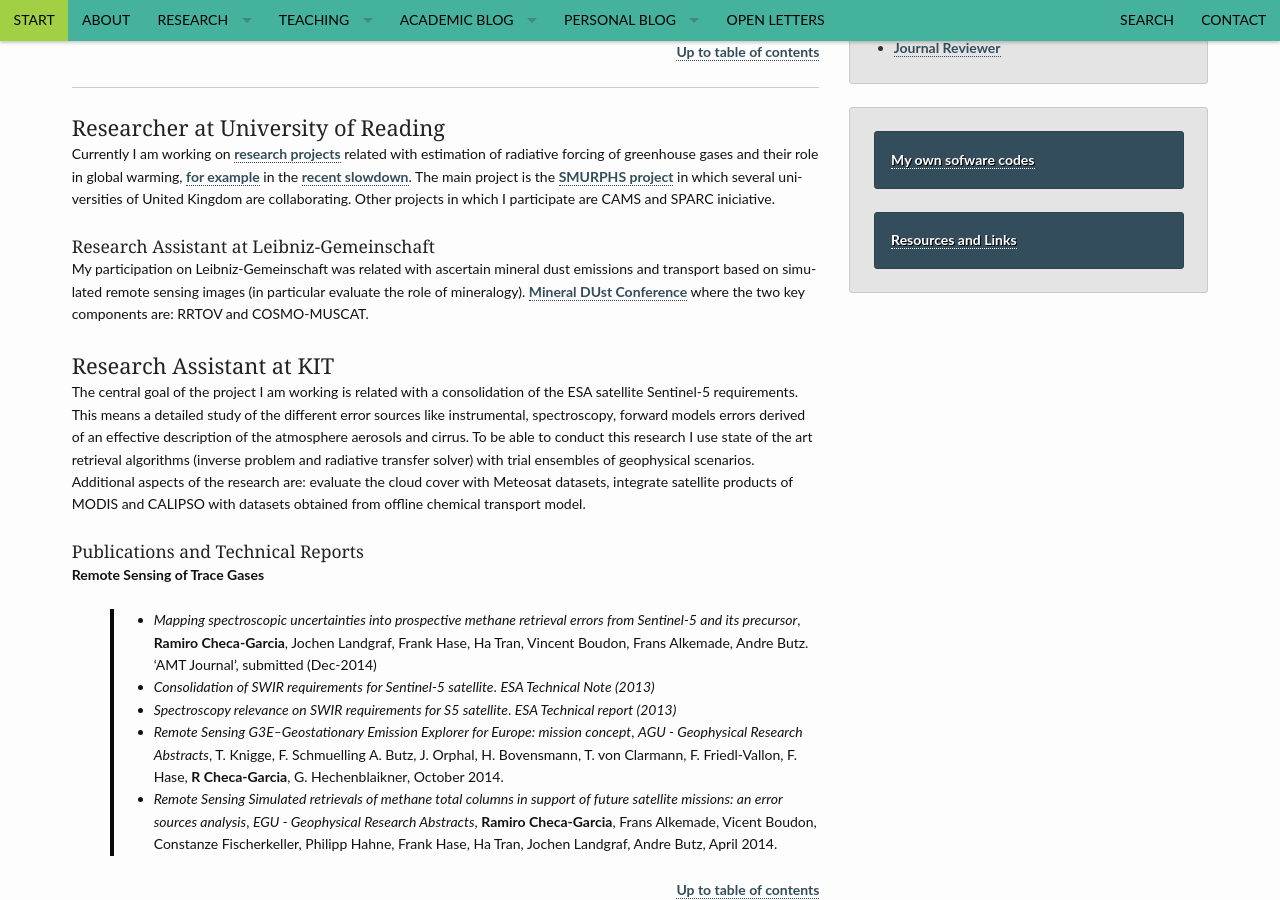
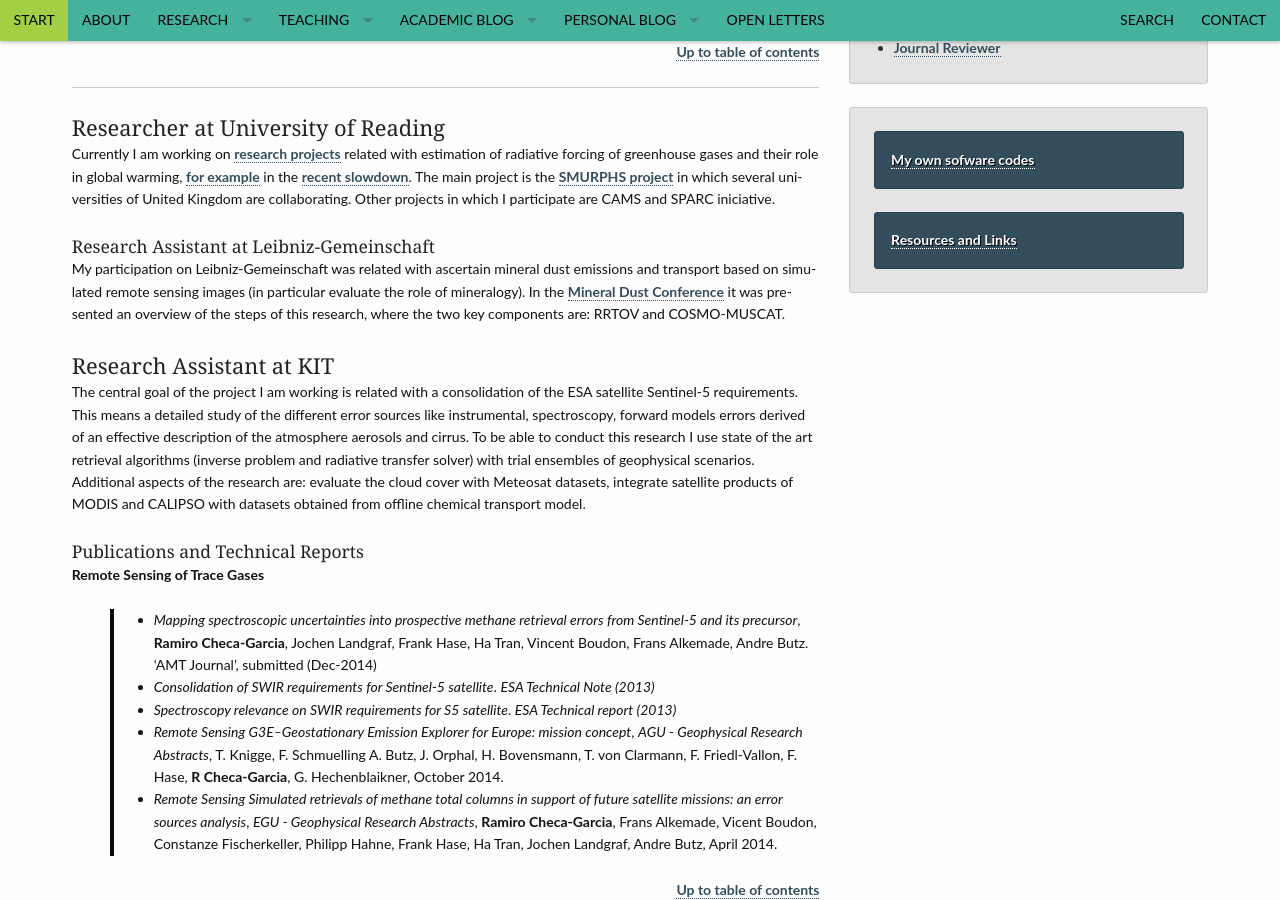
Before and after one commit to RCHG/rchg.github.io, a Jekyll site: the page built from pages/research_overview.md, in a window 1280 px wide and 900 px high, scrolled down 599 px. Built offline with Jekyll 4.4.1, drawn with Linux system fonts in a browser that asks for light colours.

Commit message:
Update research_overview.md

```diff
--- a/pages/research_overview.md
+++ b/pages/research_overview.md
@@ -59,7 +59,7 @@
 
 #### Research Assistant at Leibniz-Gemeinschaft
 
-My participation on Leibniz-Gemeinschaft was related with ascertain mineral dust emissions and transport based on simulated remote sensing images (in particular evaluate the role of mineralogy). [Mineral DUst Conference](https://www.researchgate.net/publication/282665817_Sensitivity_Studies_of_MSG_products_with_COSMO-MUSCAT_and_RRTOV) where the two key components are: RRTOV and COSMO-MUSCAT.
+My participation on Leibniz-Gemeinschaft was related with ascertain mineral dust emissions and transport based on simulated remote sensing images (in particular evaluate the role of mineralogy). In the [Mineral Dust Conference](https://www.researchgate.net/publication/282665817_Sensitivity_Studies_of_MSG_products_with_COSMO-MUSCAT_and_RRTOV) it was presented an overview of the steps of this research, where the two key components are: RRTOV and COSMO-MUSCAT.
 
 ### Research Assistant at KIT
 
```
